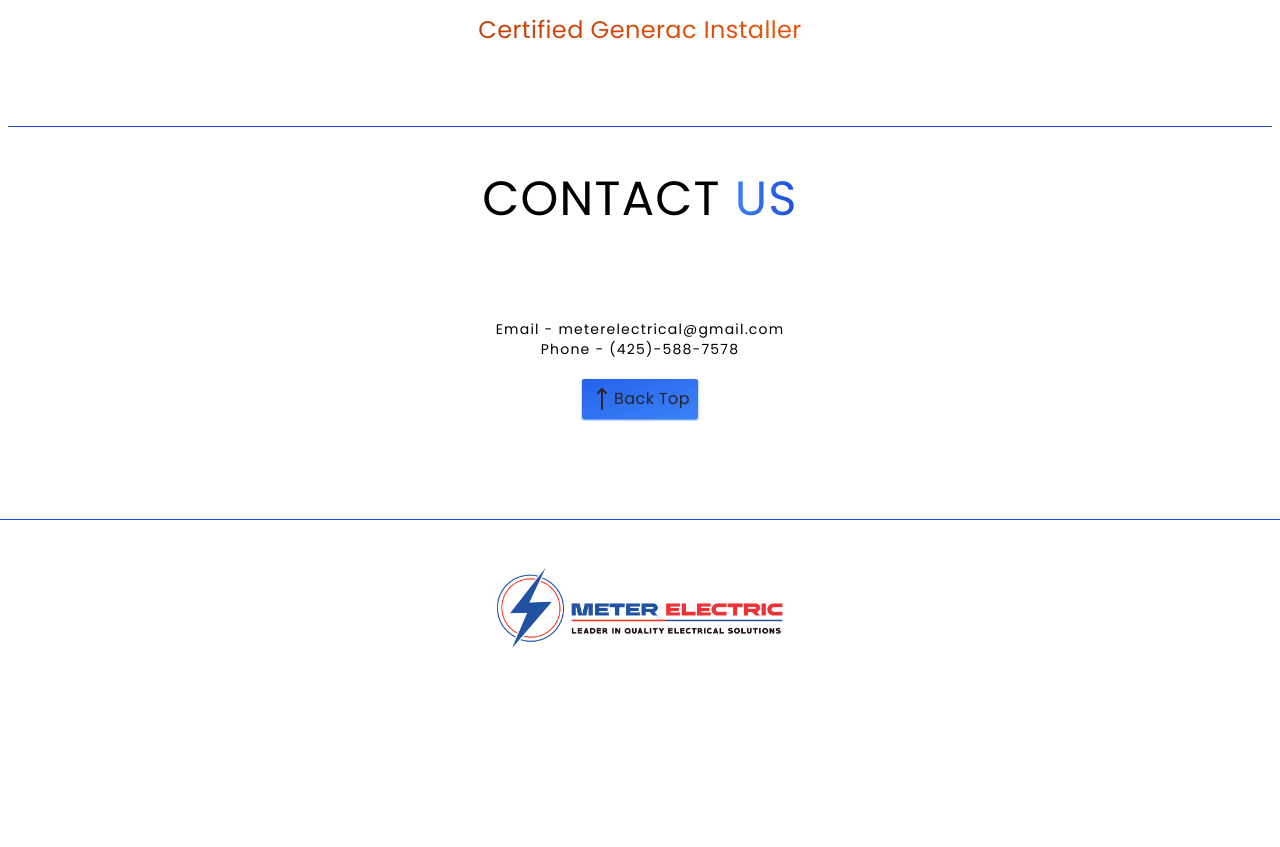
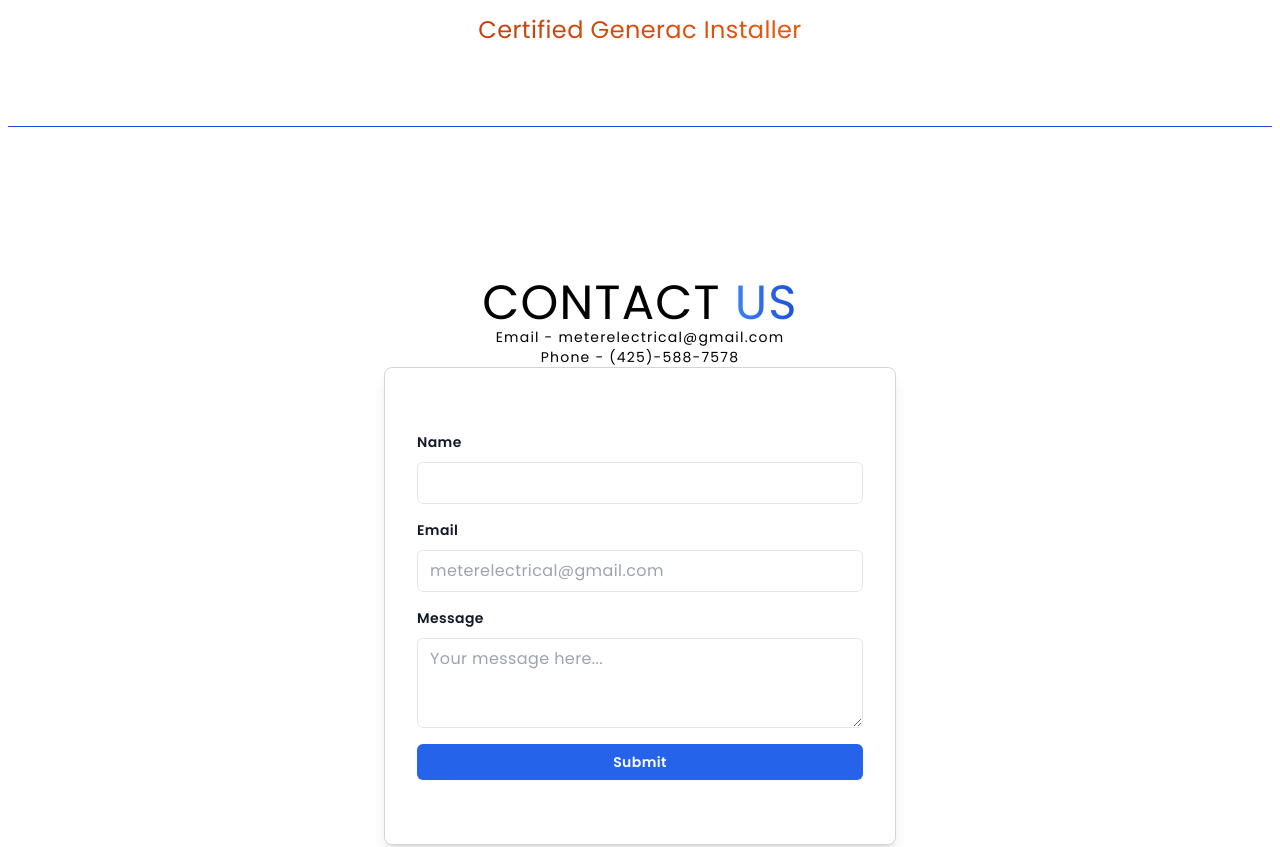
Before and after one commit to vtonu/meterelectric, a React (Vite) app: page / in a window 1280 px wide. Shown: the part 2500-3347 px from the top of the page. Before the commit the page ends 3212 px from the top, so only its background shows below. Built offline with nearby package versions, Linux system fonts and the light colour scheme.

Commit message:
Added Contact form & made it work with EmailJS (v2.4)

```diff
--- a/package.json
+++ b/package.json
@@ -12,6 +12,7 @@
   },
   "dependencies": {
     "@vercel/analytics": "^1.3.1",
+    "emailjs-com": "^3.2.0",
     "lucide-react": "^0.344.0",
     "react": "^18.2.0",
     "react-dom": "^18.2.0",
--- a/src/App.jsx
+++ b/src/App.jsx
@@ -5,6 +5,7 @@ import FeatureSection from './components/FeatureSection';
 import Projects from './components/Projects';
 import Partners from './components/Partners';
 import Contacts from './components/ContactUs';
+
 import { Analytics } from '@vercel/analytics/react';
 import Footer from './components/Footer';
 
--- a/src/components/ContactUs.jsx
+++ b/src/components/ContactUs.jsx
@@ -1,33 +1,108 @@
-import { MoveUp, Copy } from 'lucide-react';
-import { useCallback } from 'react';
+// filepath: /d:/DEV/meterelectric/src/components/ContactUs.jsx
+import { MoveUp } from 'lucide-react';
+import emailjs from 'emailjs-com';
+import { useRef } from 'react';
 
 const Contacts = ({ homeRef }) => {
+  const formRef = useRef();
+
+  const sendEmail = (e) => {
+    e.preventDefault();
+
+    emailjs
+      .sendForm('service_nkbhqc2', 'template_uvs045i', formRef.current, '4UY1iC6hv079GQ67m')
+      .then(
+        (result) => {
+          console.log(result.text);
+          alert('Message sent successfully!');
+        },
+        (error) => {
+          console.log(error.text);
+          alert('Failed to send message, please try again.');
+        },
+      );
+  };
+
   return (
     <div className="mt-20 tracking-wide min-h-[300px] border-t border-blue-700">
-      <h2 className="flex flex-col items-center pt-10 mt-2 text-5xl tracking-wide text-center">
+      <h2 className="flex flex-col items-center mt-2 text-5xl tracking-wide text-center pt-36">
         <div>
           CONTACT{' '}
           <span className="text-transparent bg-gradient-to-r from-blue-500 to-blue-700 bg-clip-text">
             US
           </span>
         </div>
-        <br />
-        <br />
         <h6 className="flex gap-2 text-sm">Email - meterelectrical@gmail.com</h6>
-        {/* <h6 className="flex gap-2 text-sm">
-          Website - www.meterelectrical.com
-          <button
-            onClick={() => copyToClipboard("www.meterelectrical.com")}
-            className="relative inline-flex items-center justify-center p-0.5 mb-2 me-2 overflow-hidden text-sm font-medium text-gray-900 rounded-lg group bg-gradient-to-br from-blue-600 to-blue-100 group-hover:from-sky-500 group-hover:to-blue-100 hover:text-white dark:text-white focus:outline-none focus:ring-blue-300 dark:focus:ring-sky-800"
-          >
-            <span className="relative transition-all duration-75 ease-in bg-white rounded-md group-hover:bg-opacity-0">
-              <Copy className="flex w-6 h-6 px-1 py-1 shadow-sm rounded-xs text-neutral-900 shadow-blue-300" />
-            </span>
-          </button>
-        </h6> */}
         <h6 className="flex gap-2 text-sm">Phone - (425)-588-7578</h6>
       </h2>
-      <div className="button-container">
+
+      <div className="max-w-lg px-6 py-12 mx-auto bg-white border border-gray-300 rounded-lg shadow-lg isolate sm:py-16 lg:px-8">
+        <form ref={formRef} onSubmit={sendEmail} className="space-y-4">
+          {/* Name Field */}
+          <div>
+            <label htmlFor="name" className="block text-sm font-semibold text-gray-900">
+              Name
+            </label>
+            <div className="mt-2.5">
+              <input
+                id="name"
+                name="name"
+                type="text"
+                required
+                autoComplete="name"
+                className="block w-full px-3 py-2 text-base text-gray-900 bg-white border rounded-md outline-1 -outline-offset-1 outline-gray-300 placeholder:text-gray-400 focus:outline-2 focus:-outline-offset-2 focus:outline-blue-500"
+              />
+            </div>
+          </div>
+
+          {/* Email Field */}
+          <div>
+            <label htmlFor="email" className="block text-sm font-semibold text-gray-900">
+              Email
+            </label>
+            <div className="mt-2.5">
+              <input
+                id="email"
+                name="email"
+                type="email"
+                required
+                autoComplete="email"
+                placeholder="meterelectrical@gmail.com"
+                className="block w-full px-3 py-2 text-base text-gray-900 bg-white border rounded-md outline-1 -outline-offset-1 outline-gray-300 placeholder:text-gray-400 focus:outline-2 focus:-outline-offset-2 focus:outline-blue-500"
+              />
+            </div>
+          </div>
+
+          {/* Message Field */}
+          <div>
+            <label htmlFor="message" className="block text-sm font-semibold text-gray-900">
+              Message
+            </label>
+            <div className="mt-2.5">
+              <textarea
+                id="message"
+                name="message"
+                rows={3}
+                required
+                placeholder="Your message here..."
+                className="block w-full px-3 py-2 text-base text-gray-900 bg-white border rounded-md outline-1 -outline-offset-1 outline-gray-300 placeholder:text-gray-400 focus:outline-2 focus:-outline-offset-2 focus:outline-blue-500"
+              />
+            </div>
+          </div>
+
+          {/* Submit Button */}
+          <div>
+            <button
+              type="submit"
+              className="block w-full px-4 py-2 text-sm font-semibold text-center text-white bg-blue-600 rounded-md shadow-xs hover:bg-blue-500 focus-visible:outline-2 focus-visible:outline-offset-2 focus-visible:outline-blue-600">
+              Submit
+            </button>
+          </div>
+        </form>
+      </div>
+
+      {/* Back Top Button */}
+      <div className="mt-6 button-container">
         <button
           onClick={() => homeRef.current?.scrollIntoView({ behavior: 'smooth' })}
           className="flex px-2 py-2 mx-2 rounded-sm shadow-sm text-neutral-800 shadow-blue-500 bg-gradient-to-br from-blue-600 to-blue-500 group-hover:from-sky-300 group-hover:to-blue-200 hover:text-blue-100 dark:text-white focus:outline-none focus:ring-blue-300 dark:focus:ring-sky-800">
```
Also changed, not shown: 2 other files (tests, documents, lock files or other folders).
